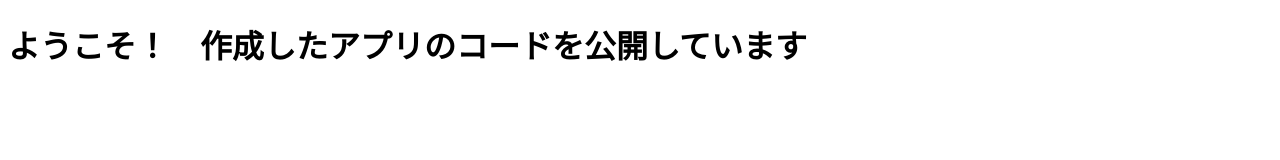
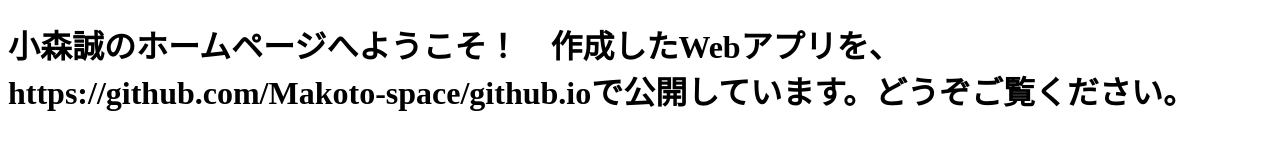
Before and after one commit to Makoto-space/github.io, a plain HTML site: page index.html in a window 1280 px wide. Drawn offline with Linux system fonts and the light colour scheme.

Commit message:
文言の修正

```diff
--- a/index.html
+++ b/index.html
@@ -2,10 +2,10 @@
 <html lang="ja">
 <head>
     <meta charset="UTF-8">
-    <title>小森誠のページ</title>
+    <title>小森誠のホームページ</title>
 </head>
 <body>
-    <h1>ようこそ！　作成したアプリのコードを公開しています</h1>
+    <h1>小森誠のホームページへようこそ！　作成したWebアプリを、https://github.com/Makoto-space/github.ioで公開しています。どうぞご覧ください。</h1>
     <!-- ここに検索ボックスを追加 -->
     <div id="search-box">
         <!-- プログラム可能な検索エンジンのコードをここに貼り付けます -->
```
